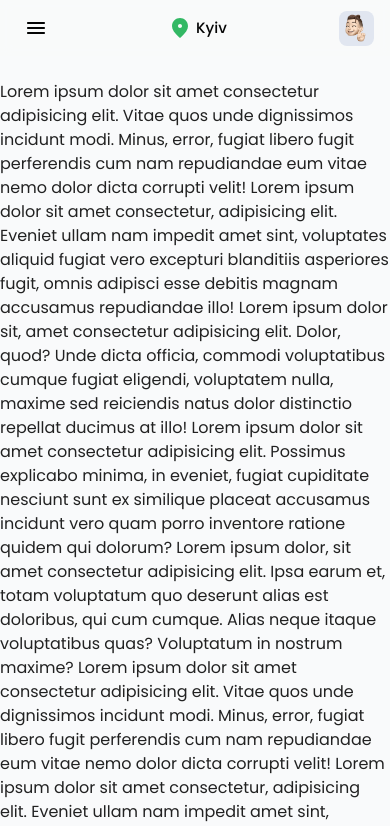
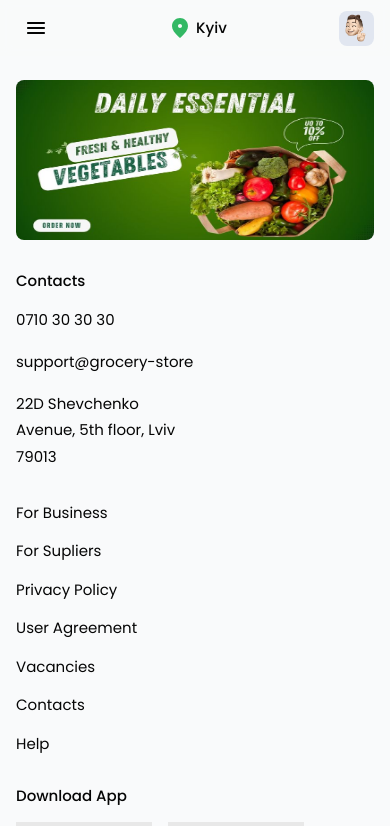
Before and after one commit to Andrian2701/grocery-store, a React (Vite) app: page / in a window 390 px wide. Shown: the top 826 px of the page. Built offline with nearby package versions, Linux system fonts and the light colour scheme.

Commit message:
add banner and update hamburger

```diff
--- a/src/layout/components/Footer/index.tsx
+++ b/src/layout/components/Footer/index.tsx
@@ -7,15 +7,15 @@ export const Footer = () => {
   const theme = useTheme();
 
   return (
-    <Box height="28rem" display="flex" flexDirection="column">
+    <Box height="100%" display="flex" flexDirection="column">
       <Box
         display="flex"
         flexDirection={{ xs: "column", sm: "row", md: "row" }}
         gap={{ xs: 4, sm: 4, md: 0 }}
         padding={{
-          xs: "30px 16px 16px 16px",
-          sm: "24px 24px 16px 24px",
-          md: "60px 60px 60px 60px",
+          xs: "16px 16px 16px 16px",
+          sm: "16px 24px 16px 24px",
+          md: "16px 60px 16px 60px",
         }}
       >
         <Box display="flex" flexDirection="column" flexGrow={1} gap={2}>
--- a/src/layout/components/Hamburger/index.tsx
+++ b/src/layout/components/Hamburger/index.tsx
@@ -43,26 +43,38 @@ export const Hamburger = () => {
         anchor={"left"}
         open={hamburger["left"]}
         onClose={handleToggle("left", false)}
+        sx={{ position: "relative" }}
       >
         <Box
           width={{ xs: "100vw", sm: "25rem" }}
           height="100%"
           display="flex"
           flexDirection="column"
-          padding="16px"
-          gap={4}
         >
           <Box
             display="flex"
             justifyContent="space-between"
             alignItems="center"
+            position="fixed"
+            height={56}
+            width={{ xs: "100%", sm: 400 }}
+            padding={{ xs: "0 16px 0 16px", sm: "0 24px 0 24px" }}
           >
-            <Typography variant="h4">All Stores</Typography>
+            <Typography variant="h4">All</Typography>
             <IconButton onClick={handleToggle("left", false)}>
               <CloseIcon />
             </IconButton>
           </Box>
-          <Box display="flex" flexDirection="column" gap={4}>
+          <Box
+            display="flex"
+            flexDirection="column"
+            gap={4}
+            marginTop={10}
+            padding={{
+              xs: "0 16px 16px 16px",
+              sm: "0 24px 16px 24px",
+            }}
+          >
             <Navbar navItems={navItems} />
           </Box>
         </Box>
--- a/src/pages/HomePage/index.tsx
+++ b/src/pages/HomePage/index.tsx
@@ -1,100 +1,27 @@
-import { Typography } from "@mui/material";
+import { Box, Typography } from "@mui/material";
+import bannerImg from "../../assets/banner.jpeg";
 
 export const HomePage = () => {
   return (
-    <Typography marginTop={10}>
-      Lorem ipsum dolor sit amet consectetur adipisicing elit. Vitae quos unde
-      dignissimos incidunt modi. Minus, error, fugiat libero fugit perferendis
-      cum nam repudiandae eum vitae nemo dolor dicta corrupti velit! Lorem ipsum
-      dolor sit amet consectetur, adipisicing elit. Eveniet ullam nam impedit
-      amet sint, voluptates aliquid fugiat vero excepturi blanditiis asperiores
-      fugit, omnis adipisci esse debitis magnam accusamus repudiandae illo!
-      Lorem ipsum dolor sit, amet consectetur adipisicing elit. Dolor, quod?
-      Unde dicta officia, commodi voluptatibus cumque fugiat eligendi,
-      voluptatem nulla, maxime sed reiciendis natus dolor distinctio repellat
-      ducimus at illo! Lorem ipsum dolor sit amet consectetur adipisicing elit.
-      Possimus explicabo minima, in eveniet, fugiat cupiditate nesciunt sunt ex
-      similique placeat accusamus incidunt vero quam porro inventore ratione
-      quidem qui dolorum? Lorem ipsum dolor, sit amet consectetur adipisicing
-      elit. Ipsa earum et, totam voluptatum quo deserunt alias est doloribus,
-      qui cum cumque. Alias neque itaque voluptatibus quas? Voluptatum in
-      nostrum maxime? Lorem ipsum dolor sit amet consectetur adipisicing elit.
-      Vitae quos unde dignissimos incidunt modi. Minus, error, fugiat libero
-      fugit perferendis cum nam repudiandae eum vitae nemo dolor dicta corrupti
-      velit! Lorem ipsum dolor sit amet consectetur, adipisicing elit. Eveniet
-      ullam nam impedit amet sint, voluptates aliquid fugiat vero excepturi
-      blanditiis asperiores fugit, omnis adipisci esse debitis magnam accusamus
-      repudiandae illo! Lorem ipsum dolor sit, amet consectetur adipisicing
-      elit. Dolor, quod? Unde dicta officia, commodi voluptatibus cumque fugiat
-      eligendi, voluptatem nulla, maxime sed reiciendis natus dolor distinctio
-      repellat ducimus at illo! Lorem ipsum dolor sit amet consectetur
-      adipisicing elit. Possimus explicabo minima, in eveniet, fugiat cupiditate
-      nesciunt sunt ex similique placeat accusamus incidunt vero quam porro
-      inventore ratione quidem qui dolorum? Lorem ipsum dolor, sit amet
-      consectetur adipisicing elit. Ipsa earum et, totam voluptatum quo deserunt
-      alias est doloribus, qui cum cumque. Alias neque itaque voluptatibus quas?
-      Voluptatum in nostrum maxime? Lorem ipsum dolor sit amet consectetur
-      adipisicing elit. Vitae quos unde dignissimos incidunt modi. Minus, error,
-      fugiat libero fugit perferendis cum nam repudiandae eum vitae nemo dolor
-      dicta corrupti velit! Lorem ipsum dolor sit amet consectetur, adipisicing
-      elit. Eveniet ullam nam impedit amet sint, voluptates aliquid fugiat vero
-      excepturi blanditiis asperiores fugit, omnis adipisci esse debitis magnam
-      accusamus repudiandae illo! Lorem ipsum dolor sit, amet consectetur
-      adipisicing elit. Dolor, quod? Unde dicta officia, commodi voluptatibus
-      cumque fugiat eligendi, voluptatem nulla, maxime sed reiciendis natus
-      dolor distinctio repellat ducimus at illo! Lorem ipsum dolor sit amet
-      consectetur adipisicing elit. Possimus explicabo minima, in eveniet,
-      fugiat cupiditate nesciunt sunt ex similique placeat accusamus incidunt
-      vero quam porro inventore ratione quidem qui dolorum? Lorem ipsum dolor,
-      sit amet consectetur adipisicing elit. Ipsa earum et, totam voluptatum quo
-      deserunt alias est doloribus, qui cum cumque. Alias neque itaque
-      voluptatibus quas? Voluptatum in nostrum maxime? Lorem ipsum dolor sit
-      amet consectetur adipisicing elit. Vitae quos unde dignissimos incidunt
-      modi. Minus, error, fugiat libero fugit perferendis cum nam repudiandae
-      eum vitae nemo dolor dicta corrupti velit! Lorem ipsum dolor sit amet
-      consectetur, adipisicing elit. Eveniet ullam nam impedit amet sint,
-      voluptates aliquid fugiat vero excepturi blanditiis asperiores fugit,
-      omnis adipisci esse debitis magnam accusamus repudiandae illo! Lorem ipsum
-      dolor sit, amet consectetur adipisicing elit. Dolor, quod? Unde dicta
-      officia, commodi voluptatibus cumque fugiat eligendi, voluptatem nulla,
-      maxime sed reiciendis natus dolor distinctio repellat ducimus at illo!
-      Lorem ipsum dolor sit amet consectetur adipisicing elit. Possimus
-      explicabo minima, in eveniet, fugiat cupiditate nesciunt sunt ex similique
-      placeat accusamus incidunt vero quam porro inventore ratione quidem qui
-      dolorum? Lorem ipsum dolor, sit amet consectetur adipisicing elit. Ipsa
-      earum et, totam voluptatum quo deserunt alias est doloribus, qui cum
-      cumque. Alias neque itaque voluptatibus quas? Voluptatum in nostrum
-      maxime? Lorem ipsum dolor sit amet consectetur adipisicing elit. Vitae
-      quos unde dignissimos incidunt modi. Minus, error, fugiat libero fugit
-      perferendis cum nam repudiandae eum vitae nemo dolor dicta corrupti velit!
-      Lorem ipsum dolor sit amet consectetur, adipisicing elit. Eveniet ullam
-      nam impedit amet sint, voluptates aliquid fugiat vero excepturi blanditiis
-      asperiores fugit, omnis adipisci esse debitis magnam accusamus repudiandae
-      illo! Lorem ipsum dolor sit, amet consectetur adipisicing elit. Dolor,
-      quod? Unde dicta officia, commodi voluptatibus cumque fugiat eligendi,
-      voluptatem nulla, maxime sed reiciendis natus dolor distinctio repellat
-      ducimus at illo! Lorem ipsum dolor sit amet consectetur adipisicing elit.
-      Possimus explicabo minima, in eveniet, fugiat cupiditate nesciunt sunt ex
-      similique placeat accusamus incidunt vero quam porro inventore ratione
-      quidem qui dolorum? Lorem ipsum dolor, sit amet consectetur adipisicing
-      elit. Ipsa earum et, totam voluptatum quo deserunt alias est doloribus,
-      qui cum cumque. Alias neque itaque voluptatibus quas? Voluptatum in
-      nostrum maxime? Lorem ipsum dolor sit amet consectetur adipisicing elit.
-      Vitae quos unde dignissimos incidunt modi. Minus, error, fugiat libero
-      fugit perferendis cum nam repudiandae eum vitae nemo dolor dicta corrupti
-      velit! Lorem ipsum dolor sit amet consectetur, adipisicing elit. Eveniet
-      ullam nam impedit amet sint, voluptates aliquid fugiat vero excepturi
-      blanditiis asperiores fugit, omnis adipisci esse debitis magnam accusamus
-      repudiandae illo! Lorem ipsum dolor sit, amet consectetur adipisicing
-      elit. Dolor, quod? Unde dicta officia, commodi voluptatibus cumque fugiat
-      eligendi, voluptatem nulla, maxime sed reiciendis natus dolor distinctio
-      repellat ducimus at illo! Lorem ipsum dolor sit amet consectetur
-      adipisicing elit. Possimus explicabo minima, in eveniet, fugiat cupiditate
-      nesciunt sunt ex similique placeat accusamus incidunt vero quam porro
-      inventore ratione quidem qui dolorum? Lorem ipsum dolor, sit amet
-      consectetur adipisicing elit. Ipsa earum et, totam voluptatum quo deserunt
-      alias est doloribus, qui cum cumque. Alias neque itaque voluptatibus quas?
-      Voluptatum in nostrum maxime?
-    </Typography>
+    <Box
+      display="flex"
+      justifyContent="center"
+      marginTop={10}
+      padding={{
+        xs: "0 16px 16px 16px",
+        sm: "0 24px 16px 24px",
+      }}
+    >
+      <Box width="100%" height={{ xs: "10rem", sm: "15rem", md: "20rem" }}>
+        <Box
+          component="img"
+          src={bannerImg}
+          alt="Fresh & Healthy Vegetables"
+          width="100%"
+          height="100%"
+          borderRadius="0.5rem"
+        />
+      </Box>
+    </Box>
   );
 };
--- a/src/utils/firebase.ts
+++ b/src/utils/firebase.ts
@@ -17,4 +17,4 @@ const auth = getAuth();
 const db = getFirestore();
 const provider = new GoogleAuthProvider();
 
-export { auth, db, provider };
+export { app, auth, db, provider };
```
Also changed, not shown: src/assets/banner.jpeg (added).
